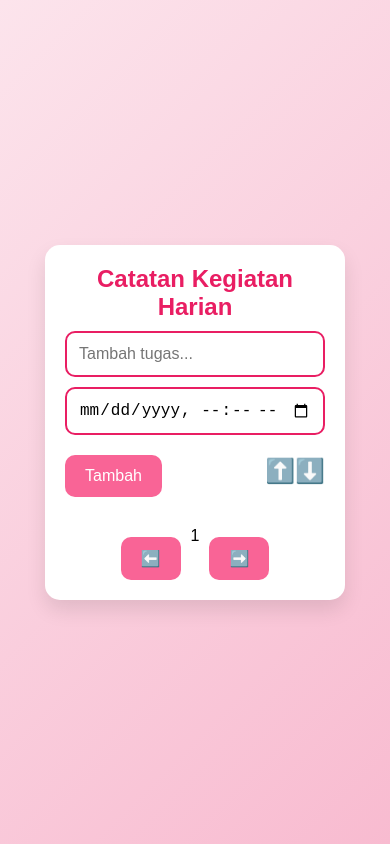
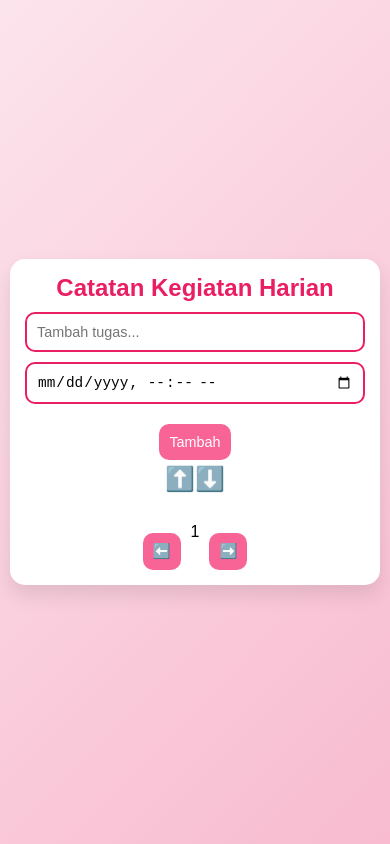
Before and after one commit to Juliananur/todo-list, a plain HTML site: page index.html in a window 390 px wide. Drawn offline with Linux system fonts and the light colour scheme.

Commit message:
Update index.html

```diff
--- a/index.html
+++ b/index.html
@@ -4,11 +4,15 @@
     <meta charset="UTF-8">
     <meta name="viewport" content="width=device-width, initial-scale=1.0">
     <title>Kegiatanku</title>
-    <style>
+     <style>
         * {
             box-sizing: border-box;
             margin: 0;
             padding: 0;
+        }
+        html, body {
+            min-height: 100vh; /* Biarkan halaman bisa bertambah panjang */
+            overflow-y: auto; /* Pastikan scrolling aktif */
         }
         body {
             font-family: 'Poppins', sans-serif;
@@ -16,7 +20,6 @@
             display: flex;
             justify-content: center;
             align-items: center;
-            height: 100vh;
             padding: 20px;
         }
         .container {
@@ -25,9 +28,11 @@
             border-radius: 15px;
             box-shadow: 0 10px 20px rgba(0, 0, 0, 0.1);
             text-align: center;
-            width: 60vw;
+            width: 90vw;
             max-width: 600px;
             min-width: 300px;
+            max-height: 90vh; /* Jangan buat tinggi penuh agar bisa scroll */
+            overflow-y: auto;
             transition: 0.3s;
             display: flex;
             flex-direction: column;
@@ -61,6 +66,7 @@
             justify-content: space-between;
             align-items: center;
             margin-top: 10px;
+            flex-wrap: wrap;
         }
         .sort-icon {
             cursor: pointer;
@@ -103,6 +109,30 @@
         .overdue {
             background: #ff5252 !important;
             color: white;
+        }
+
+        /* Responsif untuk layar kecil */
+        @media (max-width: 480px) {
+            body {
+                padding: 10px;
+                height: auto;
+            }
+            .container {
+                width: 100%;
+                padding: 15px;
+            }
+            input, .deadline, button {
+                font-size: 0.9rem;
+                padding: 10px;
+            }
+            .task-controls {
+                flex-direction: column;
+                gap: 5px;
+            }
+            li {
+                flex-direction: column;
+                align-items: flex-start;
+            }
         }
     </style>
 </head>
```
